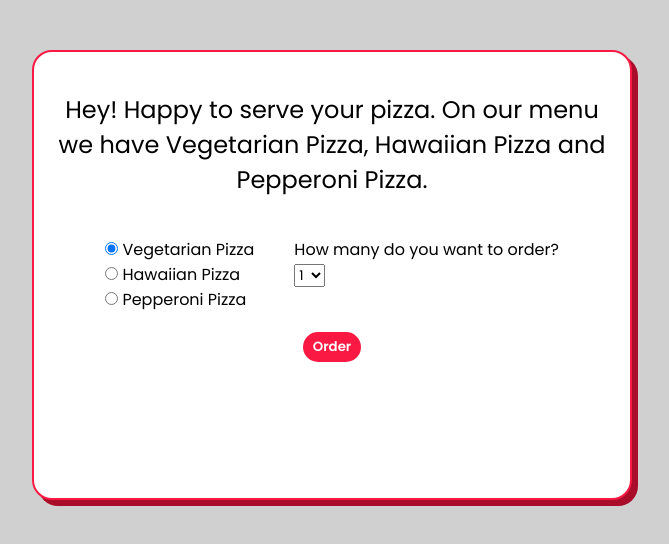
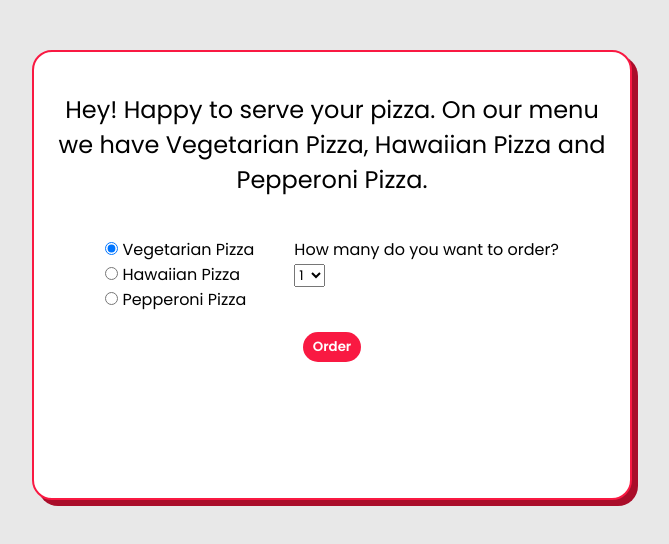
Before and after one commit to t-kupp/chas-pizzabot, a plain HTML site: page code/index.html in a window 1280 px wide. Shown: the whole page, without its empty margins (308-977 px from the left). Drawn offline with Linux system fonts and the light colour scheme.

Commit message:
adjusted color

```diff
--- a/code/style.css
+++ b/code/style.css
@@ -8,7 +8,7 @@
 }
 
 html {
-  background-color: rgb(208, 208, 208);
+  background-color: rgb(232, 232, 232);
 }
 
 .main {
```
